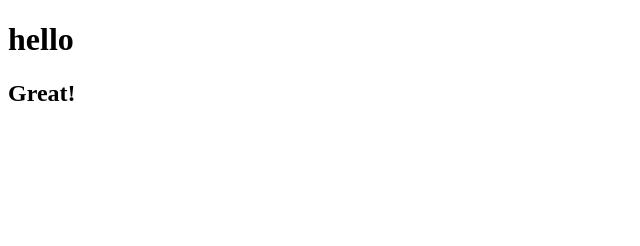
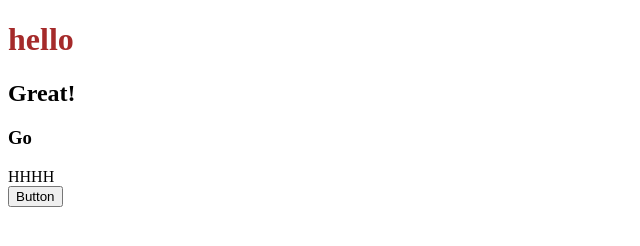
Before and after one commit to vladislav0282/Project_test, a plain HTML site: page index.html in a window 1280 px wide. Shown: the whole page, without its empty margins (0-640 px from the left). Drawn offline with Linux system fonts and the light colour scheme.

Commit message:
add style.css and edit index.js

```diff
--- a/index.html
+++ b/index.html
@@ -4,11 +4,15 @@
     <meta charset="UTF-8">
     <meta http-equiv="X-UA-Compatible" content="IE=edge">
     <meta name="viewport" content="width=device-width, initial-scale=1.0">
+    <link rel="stylesheet" href="style.css">
     <title>Document</title>
 </head>
 <body>
     <h1>hello</h1>
     <h2>Great!</h2>
+    <h3>Go</h3>
+    <form action="">HHHH</form>
+    <button type="submit">Button</button>
     <script src="/index.js"></script>
 </body>
 </html>
--- /dev/null
+++ b/style.css
@@ -0,0 +1,3 @@
+h1 {
+color: brown;
+}
```
